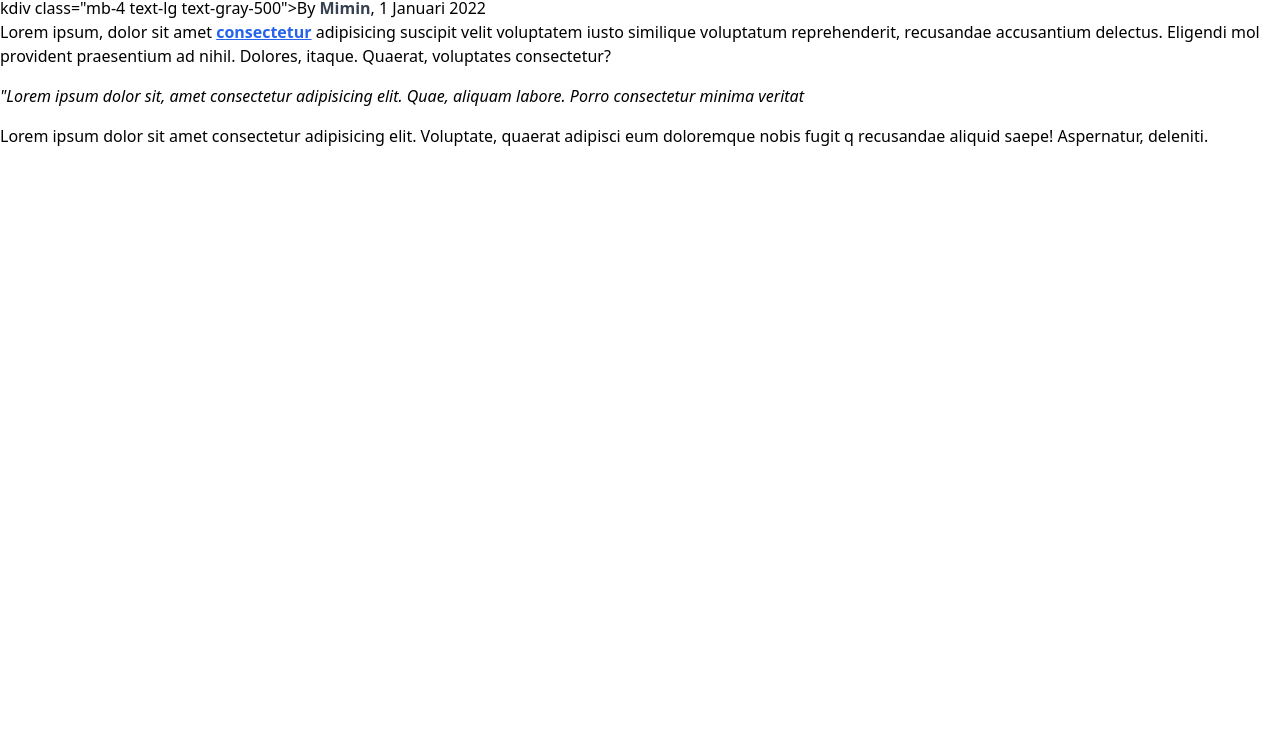
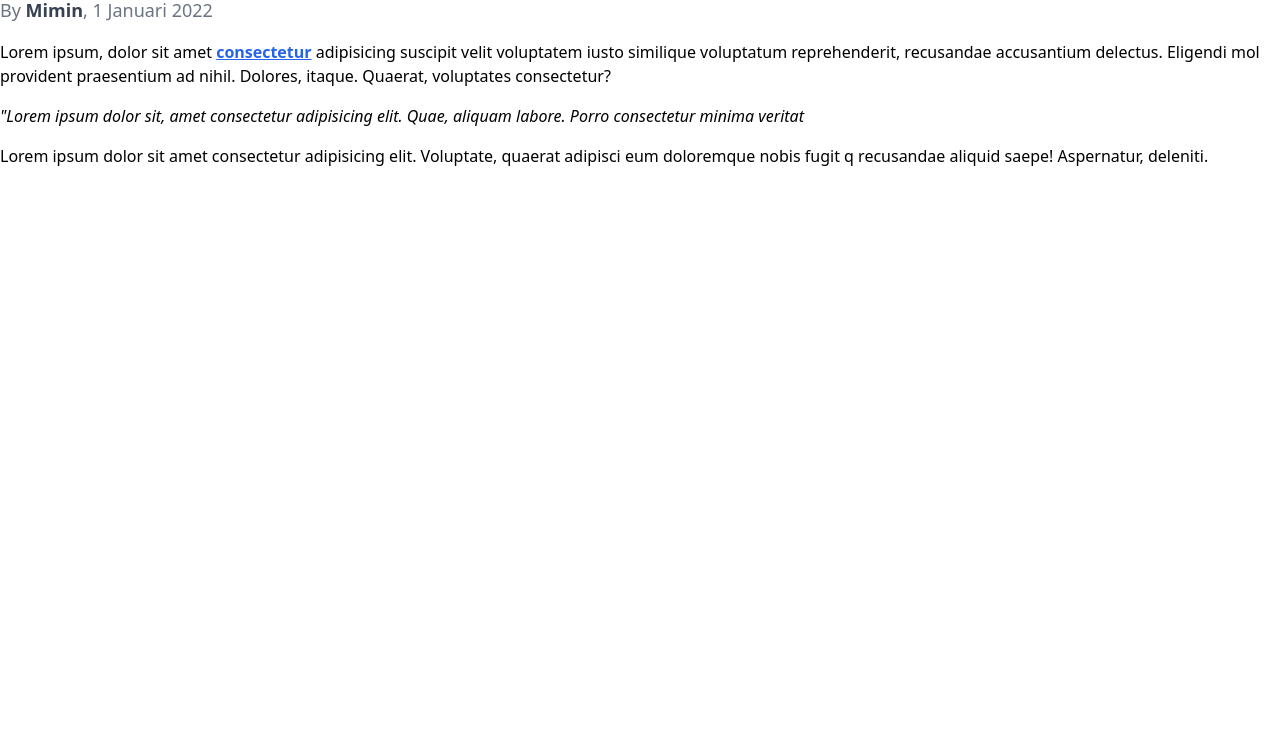
Before and after one commit to NafMn/livepreview, a plain HTML site: page praktik1.html in a window 1280 px wide. Shown: the part 52-800 px from the top of the page. Drawn offline with nearby package versions, Linux system fonts and the light colour scheme.

Commit message:
Update praktik1.html

```diff
--- a/praktik1.html
+++ b/praktik1.html
@@ -13,8 +13,8 @@
 <body>
     <section class="font-inter max-w-3x1 mx-auto">
         <h2 class="mb-2 text-4xl font-bold">Belajar Mengenal Typography pada TailwindCSS</h2>
-        kdiv class="mb-4 text-lg text-gray-500">By <a href="#" class="text-gray-700 font-semibold">Mimin</a>, 1 Januari
-        2022
+        <div class="mb-4 text-lg text-gray-500">By <a href="#" class="text-gray-700 font-semibold">Mimin</a>, 1 Januari
+            2022
         </div>
         <p class="mb-4">
             Lorem ipsum, dolor sit amet <a href="#" class="underline font-semibold text-blue-600">consectetur</a>
```
